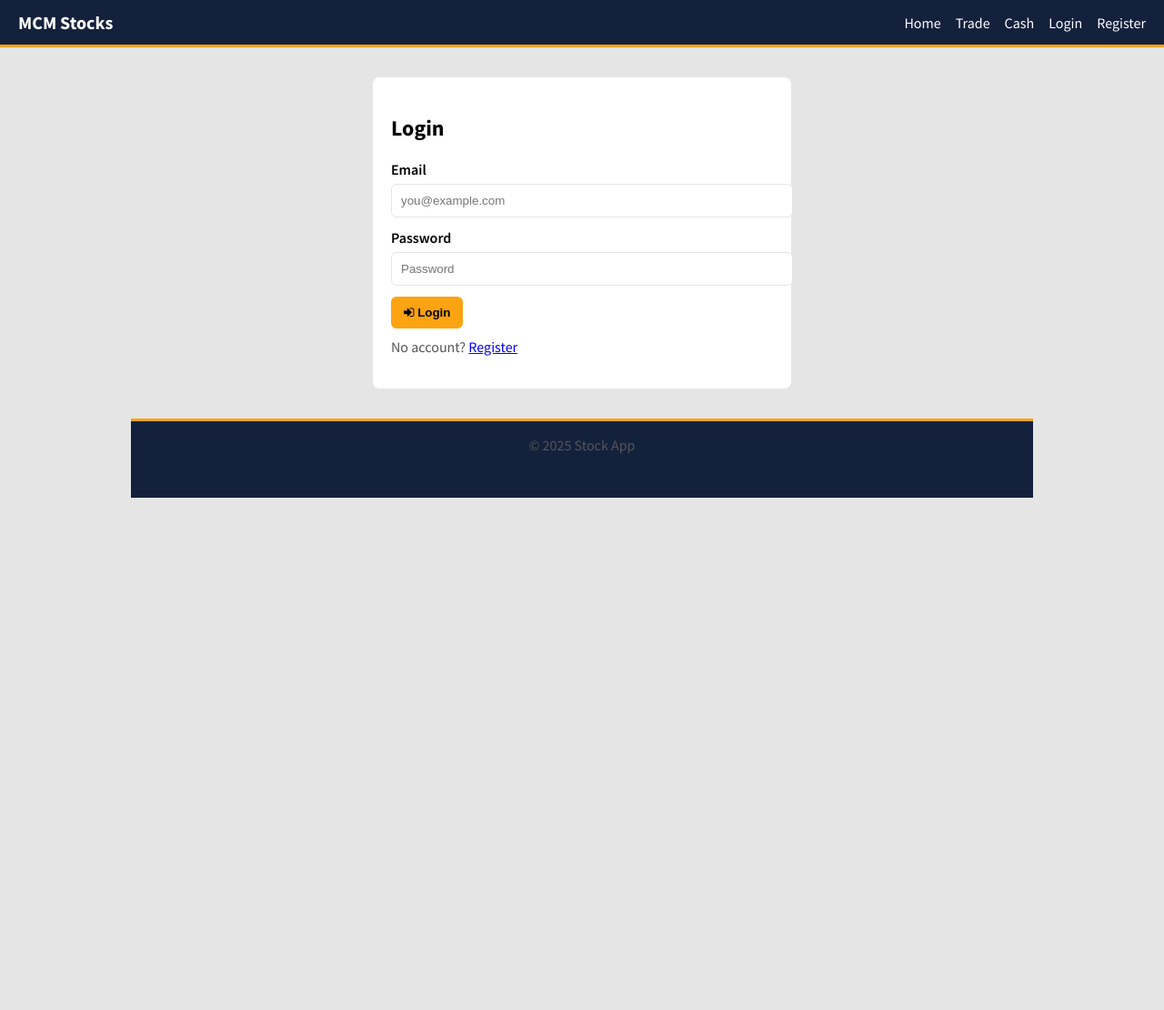
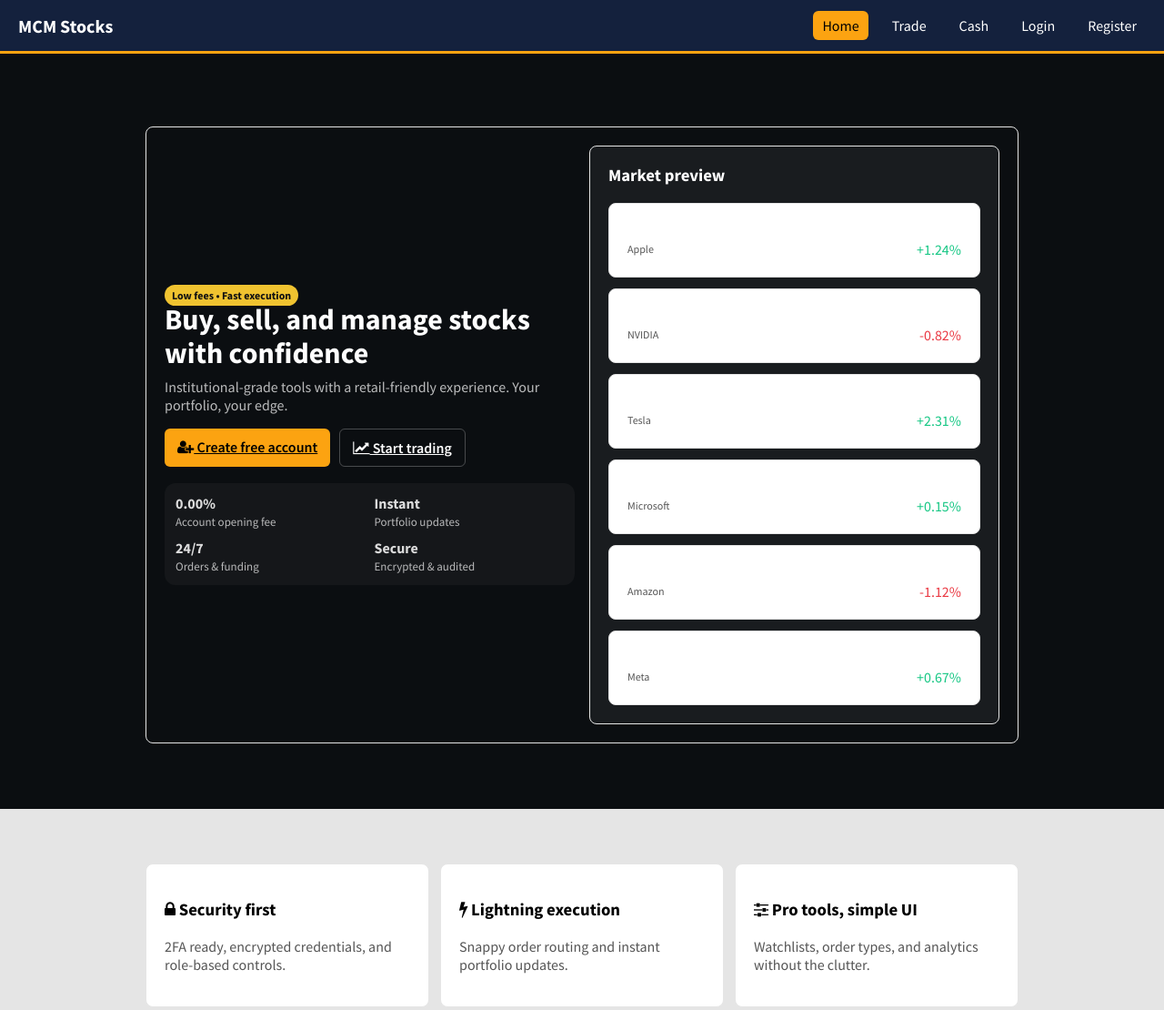
Before and after one commit to MichaelOjoko/401-PROJECT, a website: page Stock-market-project/public/index.html in a window 1280 px wide. Shown: the top 1110 px of the page at 91% size. Before the commit the page ends 800 px from the top, so only its background shows below. Drawn offline with nearby package versions, Linux system fonts and the light colour scheme.

Commit message:
changed inded page
changed index page

```diff
--- a/Stock-market-project/public/index.html
+++ b/Stock-market-project/public/index.html
@@ -6,293 +6,233 @@
     name="viewport"
     content="width=device-width, initial-scale=1, maximum-scale=1, user-scalable=no, minimal-ui"
   />
-  <title>Stock App — Login & Register</title>
+  <title>MCM Stocks — Home</title>
 
-  <!-- Fonts / Icons (optional) -->
+  <!-- Fonts / Icons -->
   <link href="https://fonts.googleapis.com/css?family=Source+Sans+Pro:300,400,600,700" rel="stylesheet" />
   <link href="https://unpkg.com/font-awesome@4.7.0/css/font-awesome.min.css" rel="stylesheet" />
 
-  <!-- Vue 3 (CDN) -->
-  <script src="https://unpkg.com/vue@3.2.34/dist/vue.global.js"></script>
-
-  <!-- Your global styles -->
+  <!-- Global styles -->
   <link rel="stylesheet" href="./main.css" />
 
-  <!-- Auth helper (must define AuthAPI.*) -->
-  <script src="main.js"></script>
+  <!-- Minimal page tweaks that respect your color scheme -->
+  <style>
+    /* Tries to inherit your palette; falls back safely if vars not present */
+    :root {
+      --hero-bg: var(--page-hero, #0b0e11);
+      --hero-fg: var(--page-hero-fg, #ffffff);
+      --accent: var(--brand, #f0c330);
+      --muted-fg: var(--muted, #8b8b8b);
+      --ok: var(--positive, #16c784);
+      --bad: var(--negative, #ea3943);
+      --card-bg-soft: var(--panel, rgba(255,255,255,0.04));
+    }
+    .hero {
+      background: var(--hero-bg);
+      color: var(--hero-fg);
+      padding: 48px 0 40px;
+    }
+    .hero h1 { margin: 0 0 8px; font-size: 32px; line-height: 1.15; }
+    .hero p { margin: 0; color: rgba(255,255,255,0.72); }
+    .hero-cta { margin-top: 16px; display: flex; gap: 10px; flex-wrap: wrap; }
+    .hero .button.ghost {
+      background: transparent; border: 1px solid rgba(255,255,255,0.25); color: #fff;
+    }
+    .strip {
+      background: rgba(255,255,255,0.04);
+      color: rgba(255,255,255,0.85);
+      border-radius: 12px;
+      margin-top: 18px;
+      padding: 12px;
+      display: grid;
+      grid-template-columns: repeat(auto-fit, minmax(160px, 1fr));
+      gap: 10px;
+    }
+    .stat { display: flex; flex-direction: column; gap: 2px; }
+    .stat .k { font-weight: 700; }
+    .stat .v { font-size: 13px; color: rgba(255,255,255,0.7); }
+
+    .section { padding: 28px 0; }
+    .market-grid {
+      display: grid;
+      grid-template-columns: repeat(auto-fit, minmax(220px, 1fr));
+      gap: 12px;
+    }
+    .ticker-card { cursor: pointer; transition: transform .12s ease; }
+    .ticker-card:hover { transform: translateY(-2px); }
+    .row { display: flex; justify-content: space-between; align-items: center; }
+    .sym { font-weight: 700; }
+    .price { font-weight: 700; }
+    .chg.ok { color: var(--ok); }
+    .chg.bad { color: var(--bad); }
+
+    .features {
+      display: grid;
+      grid-template-columns: repeat(auto-fit, minmax(240px, 1fr));
+      gap: 12px;
+    }
+    .badge { font-size: 12px; font-weight: 700; color: #111; background: var(--accent); padding: 4px 8px; border-radius: 999px; }
+
+    .cta-band {
+      background: var(--card-bg-soft);
+      border-radius: 14px;
+      display: flex; flex-wrap: wrap; align-items: center; justify-content: space-between;
+      gap: 12px; padding: 16px;
+    }
+  </style>
 </head>
 <body>
-  <div id="app">
   <!-- Header / Nav -->
   <header>
     <div style="font-weight:700">MCM Stocks</div>
     <nav>
       <ul>
-          <li v-for="item in menu"
-              :key="item.id"
-              :class="{ active: page === item.id }"
-              @click="changePage(item.id)">
-            {{ item.caption }}
-          </li>
-          <li v-if="!hasToken" :class="{ active: page === 'login' }" @click="changePage('login')">Login</li>
-          <li v-if="!hasToken" :class="{ active: page === 'register' }" @click="changePage('register')">Register</li>
-          <li v-if="hasToken" @click="logout">Logout</li>
+        <li><a href="index.html" data-top="index.html">Home</a></li>
+        <li><a href="trade.html" data-top="trade.html">Trade</a></li>
+        <li><a href="cash.html" data-top="cash.html">Cash</a></li>
+        <li><a href="login.html" data-top="login.html">Login</a></li>
+        <li><a href="register.html" data-top="register.html">Register</a></li>
       </ul>
     </nav>
   </header>
 
   <main>
-      <!-- LOGIN PAGE -->
-      <section id="login" v-if="page === 'login'">
-        <div class="content auth card">
-          <h1>Login</h1>
+    <!-- HERO (Binance style: dark hero + CTA + compact strip) -->
+    <section class="hero">
+      <div class="content">
+        <div class="card" style="background:transparent; box-shadow:none;">
+          <div style="display:flex; flex-wrap:wrap; gap:16px; align-items:center; justify-content:space-between;">
+            <div style="flex:1; min-width:260px;">
+              <span class="badge">Low fees • Fast execution</span>
+              <h1>Buy, sell, and manage stocks with confidence</h1>
+              <p>Institutional-grade tools with a retail-friendly experience. Your portfolio, your edge.</p>
+              <div class="hero-cta">
+                <a href="register.html" class="button positive"><i class="fa fa-user-plus"></i> Create free account</a>
+                <a href="trade.html" class="button ghost"><i class="fa fa-line-chart"></i> Start trading</a>
+              </div>
+              <!-- slim stats strip -->
+              <div class="strip">
+                <div class="stat">
+                  <div class="k">0.00%</div>
+                  <div class="v">Account opening fee</div>
+                </div>
+                <div class="stat">
+                  <div class="k">Instant</div>
+                  <div class="v">Portfolio updates</div>
+                </div>
+                <div class="stat">
+                  <div class="k">24/7</div>
+                  <div class="v">Orders & funding</div>
+                </div>
+                <div class="stat">
+                  <div class="k">Secure</div>
+                  <div class="v">Encrypted & audited</div>
+                </div>
+              </div>
+            </div>
 
-          <label>Email</label>
-          <input v-model.trim="loginForm.email" type="email" placeholder="you@example.com" required>
-
-          <label>Password</label>
-          <input v-model="loginForm.password" type="password" placeholder="Password" required>
-
-          <button class="button positive" :disabled="authLoading" @click="doLogin" style="margin-top:12px">
-            <i class="fa" :class="authLoading ? 'fa-spinner' : 'fa-sign-in'"></i>
-            {{ authLoading ? 'Logging in…' : 'Login' }}
-          </button>
-
-          <p class="muted" style="margin-top:10px">No account?
-            <a href="#" @click.prevent="changePage('register')">Register</a>
-          </p>
-
-          <p v-if="authError" class="error">{{ authError }}</p>
+            <div style="flex:1; min-width:280px;">
+              <div class="card" style="background:rgba(255,255,255,0.06); color:#fff;">
+                <h3 style="margin-top:0">Market preview</h3>
+                <div class="market-grid" id="mk-grid">
+                  <!-- filled by script -->
             </div>
-      </section>
-
-      <!-- REGISTER PAGE -->
-      <section id="register" v-if="page === 'register'">
-        <div class="content auth card">
-          <h1>Register</h1>
-
-          <label>Full Name</label>
-          <input v-model.trim="regForm.fullName" type="text" required>
-
-          <label>Email</label>
-          <input v-model.trim="regForm.email" type="email" required>
-
-          <label>Password</label>
-          <input v-model="regForm.password" type="password" required>
-
-          <label>Confirm Password</label>
-          <input v-model="regForm.confirm" type="password" required>
-
-          <button class="button positive" :disabled="authLoading" @click="doRegister" style="margin-top:12px">
-            <i class="fa" :class="authLoading ? 'fa-spinner' : 'fa-user-plus'"></i>
-            {{ authLoading ? 'Creating…' : 'Create Account' }}
-          </button>
-
-          <p class="muted" style="margin-top:10px">Already have an account?
-            <a href="#" @click.prevent="changePage('login')">Login</a>
-          </p>
-
-          <p v-if="authError" class="error">{{ authError }}</p>
-        </div>
-      </section>
-
-      <!-- HOME (POST-LOGIN) -->
-      <section id="home" v-if="page === 'home'">
-        <div class="content">
-          <div class="card">
-            <h1>Welcome<span v-if="profileName">, {{ profileName }}</span>!</h1>
-            <p class="muted">You are logged in. This is your starting dashboard. Replace this with your User Hub / Portfolio.</p>
-            <div style="margin-top:12px">
-              <button class="button" @click="goTo('trade')"><i class="fa fa-line-chart"></i> Go to Trade</button>
-              <button class="button" @click="goTo('cash')" style="margin-left:8px"><i class="fa fa-money"></i> Go to Cash</button>
           </div>
         </div>
       </div>
     </section>
 
-      <!-- PLACEHOLDER PAGES -->
-      <section id="trade" v-if="page === 'trade'">
+    <!-- TRUST / BENEFITS -->
+    <section class="section">
       <div class="content">
+        <div class="features">
           <div class="card">
-            <h2>Trade</h2>
-            <p class="muted">Placeholder. Build your Trade & Transaction UI here.</p>
+            <h3><i class="fa fa-lock"></i> Security first</h3>
+            <p class="muted">2FA ready, encrypted credentials, and role-based controls.</p>
+          </div>
+          <div class="card">
+            <h3><i class="fa fa-bolt"></i> Lightning execution</h3>
+            <p class="muted">Snappy order routing and instant portfolio updates.</p>
+          </div>
+          <div class="card">
+            <h3><i class="fa fa-sliders"></i> Pro tools, simple UI</h3>
+            <p class="muted">Watchlists, order types, and analytics without the clutter.</p>
+          </div>
+          <div class="card">
+            <h3><i class="fa fa-life-ring"></i> Human support</h3>
+            <p class="muted">Clear docs and responsive help when you need it.</p>
+          </div>
         </div>
       </div>
     </section>
 
-      <section id="cash" v-if="page === 'cash'">
+    <!-- CALL TO ACTION BAND -->
+    <section class="section">
       <div class="content">
-          <div class="card">
-            <h2>Cash Management</h2>
-            <p class="muted">Placeholder. Build your deposit/withdraw UI here.</p>
+        <div class="cta-band">
+          <div>
+            <h2 style="margin:0;">Ready to get started?</h2>
+            <p class="muted" style="margin:6px 0 0;">Create an account in minutes and place your first trade today.</p>
+          </div>
+          <div>
+            <a href="register.html" class="button positive"><i class="fa fa-user-plus"></i> Create account</a>
+            <a href="login.html" class="button" style="margin-left:8px;"><i class="fa fa-sign-in"></i> Login</a>
+          </div>
         </div>
       </div>
     </section>
   </main>
 
   <footer class="content" style="padding-bottom:32px;">
-      <p class="muted">© 2025 Stock App</p>
+    <p class="muted">© 2025 MCM Stocks</p>
   </footer>
+<script>
+  // Highlight the active nav link
+  document.addEventListener("DOMContentLoaded", () => {
+    const links = document.querySelectorAll("nav a");
+    const currentPage = window.location.pathname.split("/").pop();
+
+    links.forEach(link => {
+      if (link.getAttribute("href") === currentPage) {
+        link.classList.add("active");
+      } else {
+        link.classList.remove("active");
+      }
+    });
+  });
+</script>
+  <script>
+    // Mini market preview (client-side mock; replace with live data later)
+    (function () {
+      const sample = [
+        { s: "AAPL", name: "Apple", price: 225.42, chg: +1.24 },
+        { s: "NVDA", name: "NVIDIA", price: 122.12, chg: -0.82 },
+        { s: "TSLA", name: "Tesla", price: 258.33, chg: +2.31 },
+        { s: "MSFT", name: "Microsoft", price: 426.71, chg: +0.15 },
+        { s: "AMZN", name: "Amazon", price: 188.06, chg: -1.12 },
+        { s: "META", name: "Meta", price: 526.44, chg: +0.67 }
+      ];
+      const grid = document.getElementById("mk-grid");
+      if (!grid) return;
+      sample.forEach(t => {
+        const card = document.createElement("div");
+        card.className = "card ticker-card";
+        card.onclick = () => location.href = "trade.html";
+        card.innerHTML = `
+          <div class="row">
+            <div>
+              <div class="sym">${t.s}</div>
+              <div class="muted" style="font-size:12px">${t.name}</div>
             </div>
-
-  <script type="text/javascript">
-    const { createApp } = Vue;
-
-    createApp({
-      data() {
-        return {
-          menu: [
-            { id: 'home', caption: 'Home' },
-            { id: 'trade', caption: 'Trade' },
-            { id: 'cash', caption: 'Cash' }
-          ],
-          page: 'login',
-
-          // Auth/UI state
-          authLoading: false,
-          authError: '',
-
-          // Simplified login uses email + password
-          loginForm: { email: '', password: '' },
-
-          // Simplified register uses fullName + email + password (+ confirm on UI only)
-          regForm: { fullName: '', email: '', password: '', confirm: '' },
-
-          // Optional profile display
-          profileName: ''
-        };
-      },
-
-      computed: {
-        hasToken() {
-          const t = localStorage.getItem('auth.token') || '';
-          return !!t;
-        }
-      },
-
-      methods: {
-        changePage(next) {
-          const protectedPages = ['home', 'trade', 'cash'];
-          if (protectedPages.includes(next) && !this.hasToken) {
-            this.page = 'login';
-            return;
-          }
-          this.page = next;
-          localStorage.setItem('lastPage', this.page);
-        },
-
-        goTo(id) {
-          this.changePage(id);
-        },
-
-        async doLogin() {
-          this.authError = '';
-
-          if (!this.loginForm.email || !this.loginForm.password) {
-            this.authError = 'Email and password are required.';
-            return;
-          }
-
-          // very light email sanity (frontend only)
-          const basicEmailRx = /^[^\s@]+@[^\s@]+\.[^\s@]+$/;
-          if (!basicEmailRx.test(this.loginForm.email)) {
-            this.authError = 'Please enter a valid email address.';
-            return;
-          }
-
-          this.authLoading = true;
-          try {
-            // Expect AuthAPI.login({ email, password }) to POST /api/users/login
-            const r = await AuthAPI.login({
-              email: this.loginForm.email,
-              password: this.loginForm.password
+            <div style="text-align:right">
+              <div class="price">$${t.price.toFixed(2)}</div>
+              <div class="chg ${t.chg >= 0 ? 'ok' : 'bad'}">${t.chg >= 0 ? '+' : ''}${t.chg.toFixed(2)}%</div>
+            </div>
+          </div>
+        `;
+        grid.appendChild(card);
       });
-            this.authLoading = false;
-
-            if (!r.ok || !r.token) {
-              this.authError = (r.data && r.data.message) || 'Login failed';
-              return;
-            }
-
-            const user = r?.data?.user || {};
-            const displayName = user.fullName || user.username || this.loginForm.email;
-
-            AuthAPI.storeAuth({
-              token: r.token,
-              email: this.loginForm.email,
-              user
-            });
-
-            this.profileName = displayName;
-            this.changePage('home');
-          } catch (err) {
-            this.authLoading = false;
-            this.authError = err?.message || 'Login error';
-          }
-        },
-
-        async doRegister() {
-          this.authError = '';
-
-          if (!this.regForm.fullName || !this.regForm.email || !this.regForm.password) {
-            this.authError = 'Please fill all required fields.';
-            return;
-          }
-
-          const basicEmailRx = /^[^\s@]+@[^\s@]+\.[^\s@]+$/;
-          if (!basicEmailRx.test(this.regForm.email)) {
-            this.authError = 'Please enter a valid email address.';
-            return;
-          }
-
-          if (this.regForm.password !== this.regForm.confirm) {
-            this.authError = 'Passwords do not match.';
-            return;
-          }
-
-          this.authLoading = true;
-          try {
-            // Expect AuthAPI.register({ fullName, email, password }) to POST /api/users/register
-            const r = await AuthAPI.register({
-              fullName: this.regForm.fullName,
-              email: this.regForm.email,
-              password: this.regForm.password
-            });
-            this.authLoading = false;
-
-            if (!r.ok) {
-              this.authError = (r.data && r.data.message) || 'Registration failed';
-              return;
-            }
-
-            // After registration → go to Login and prefill email
-            this.changePage('login');
-            this.loginForm.email = this.regForm.email;
-          } catch (err) {
-            this.authLoading = false;
-            this.authError = err?.message || 'Registration error';
-          }
-        },
-
-        logout() {
-          AuthAPI.clearAuth();
-          this.profileName = '';
-          this.changePage('login');
-        }
-      },
-
-      mounted() {
-        // Restore last page if already logged in
-        const last = localStorage.getItem('lastPage') || 'home';
-        const { token, user, email } = AuthAPI.loadAuth ? (AuthAPI.loadAuth() || {}) : {};
-        if (token) {
-          this.profileName = (user && (user.fullName || user.username)) || email || '';
-          this.page = last;
-        } else {
-          this.page = 'login';
-        }
-      }
-    }).mount('#app');
+    })();
   </script>
 </body>
 </html>
```
Lines whose indentation alone changed are shown as unchanged.
